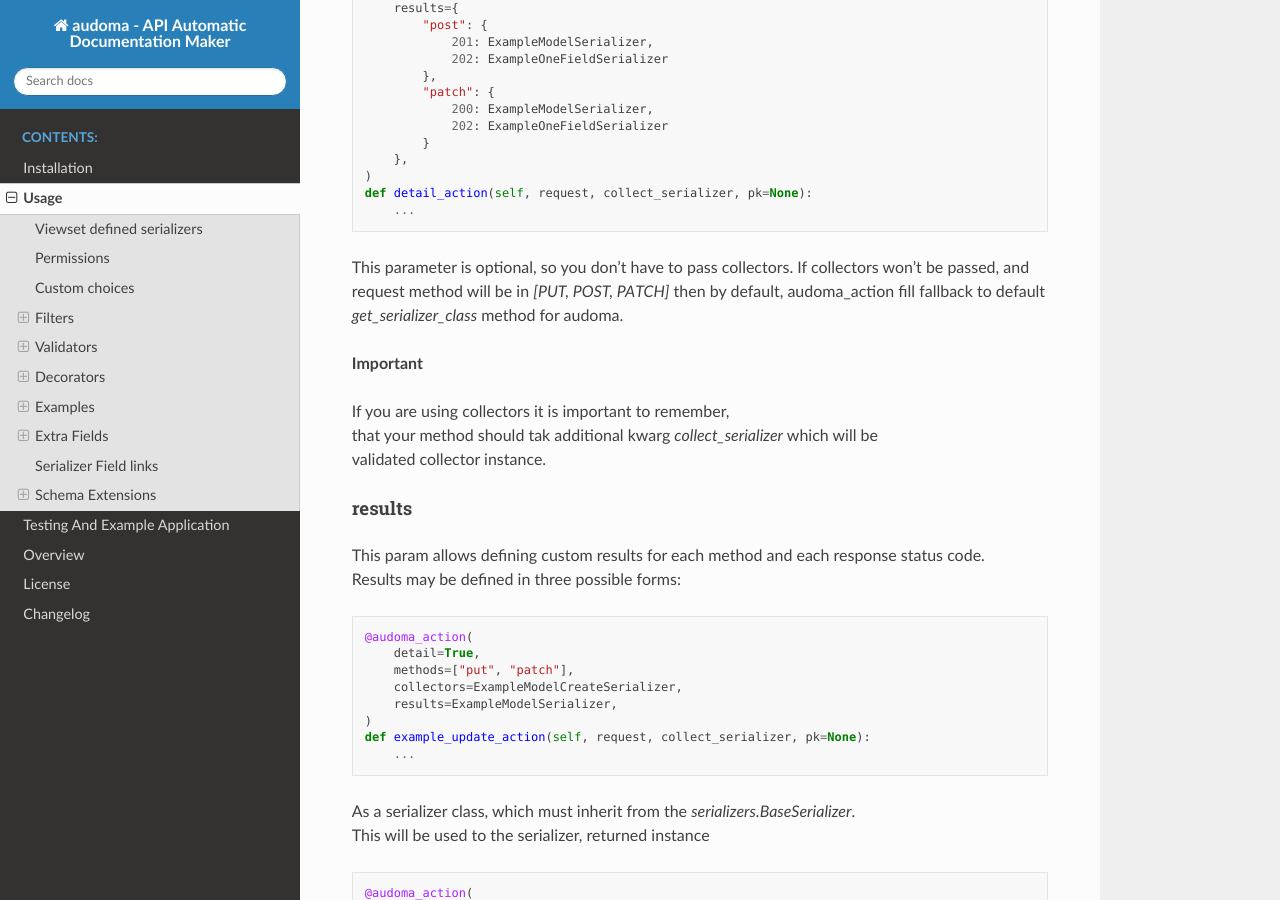
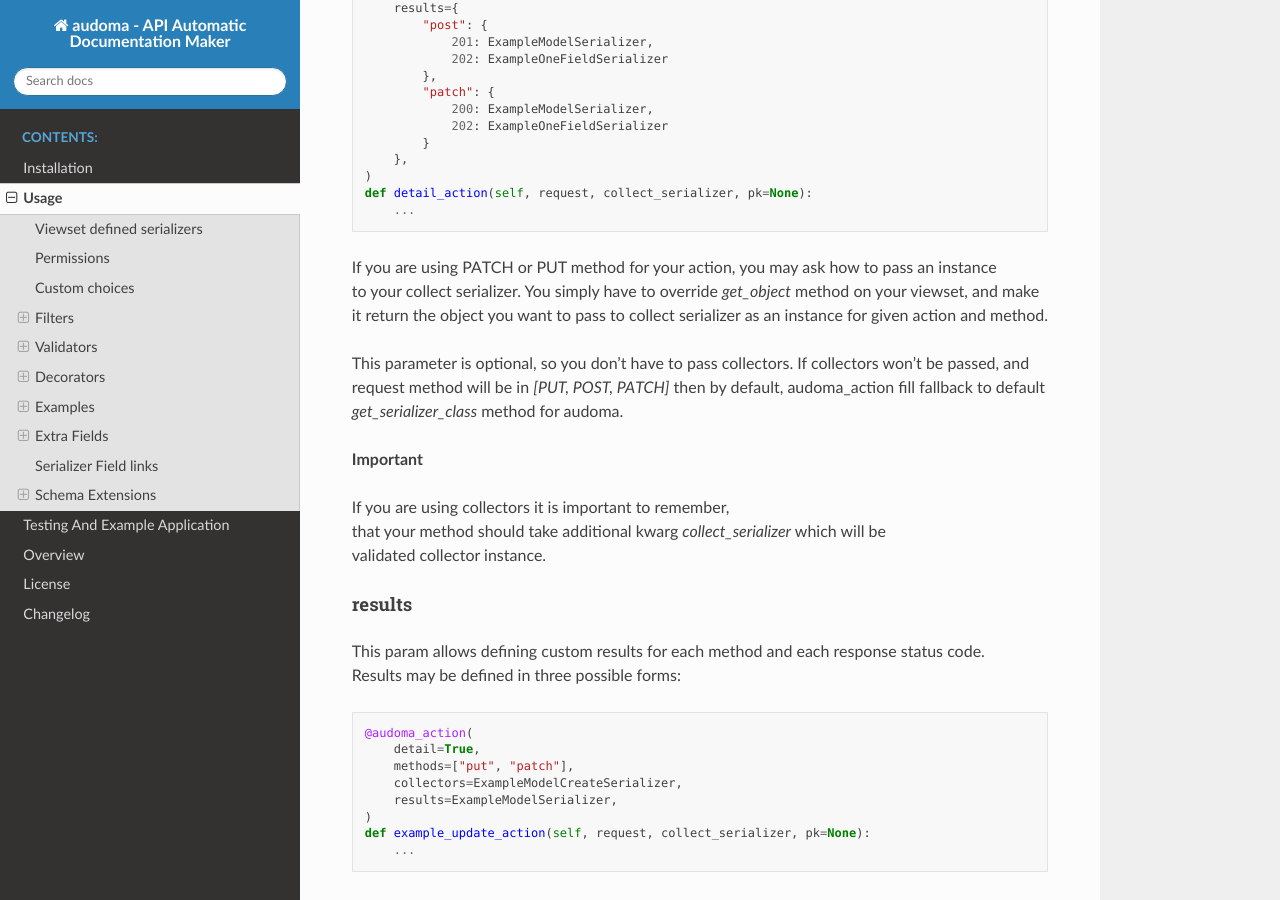
Before and after one commit to Iteo/audoma, a Sphinx documentation site: the page built from docs/usage.rst, in a window 1280 px wide and 900 px high, scrolled down 6105 px. Built offline with Sphinx 7.4.7 and the Read the Docs theme 2.0.0, drawn with Linux system fonts in a browser that asks for light colours.

Commit message:
PINT-51: fixed get_object usage

```diff
--- a/docs/usage.rst
+++ b/docs/usage.rst
@@ -324,6 +324,10 @@ collectors
     def detail_action(self, request, collect_serializer, pk=None):
         ...
 
+| If you are using PATCH or PUT method for your action, you may ask how to pass an instance
+| to your collect serializer. You simply have to override `get_object` method on your viewset, and make
+| it return the object you want to pass to collect serializer as an instance for given action and method.
+
 | This parameter is optional, so you don't have to pass collectors. If collectors won't be passed, and
 | request method will be in `[PUT, POST, PATCH]` then by default, audoma_action fill fallback to default
 | `get_serializer_class` method for audoma.
@@ -331,7 +335,7 @@ collectors
 **Important**
 
 | If you are using collectors it is important to remember,
-| that your method should tak additional kwarg `collect_serializer` which will be
+| that your method should take additional kwarg `collect_serializer` which will be
 | validated collector instance.
 
 results
--- a/setup.py
+++ b/setup.py
@@ -41,7 +41,7 @@ django_classifiers = [
 
 setup(
     name=name,
-    version="0.4.4",
+    version="0.4.10",
     packages=find_packages(),
     install_requires=get_reqiuired_packages(),
     description=description,
```
Also changed, not shown: 1 other file.
